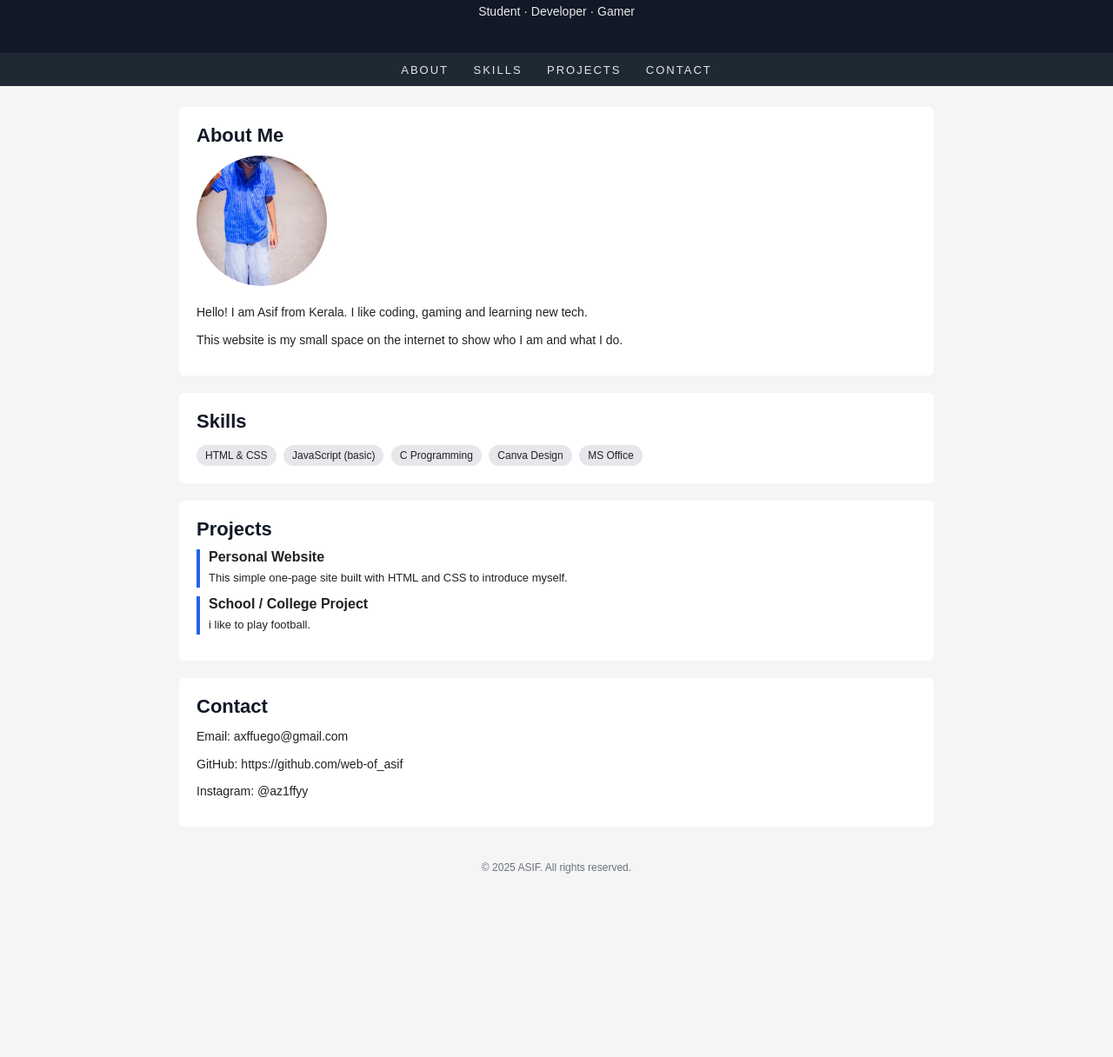
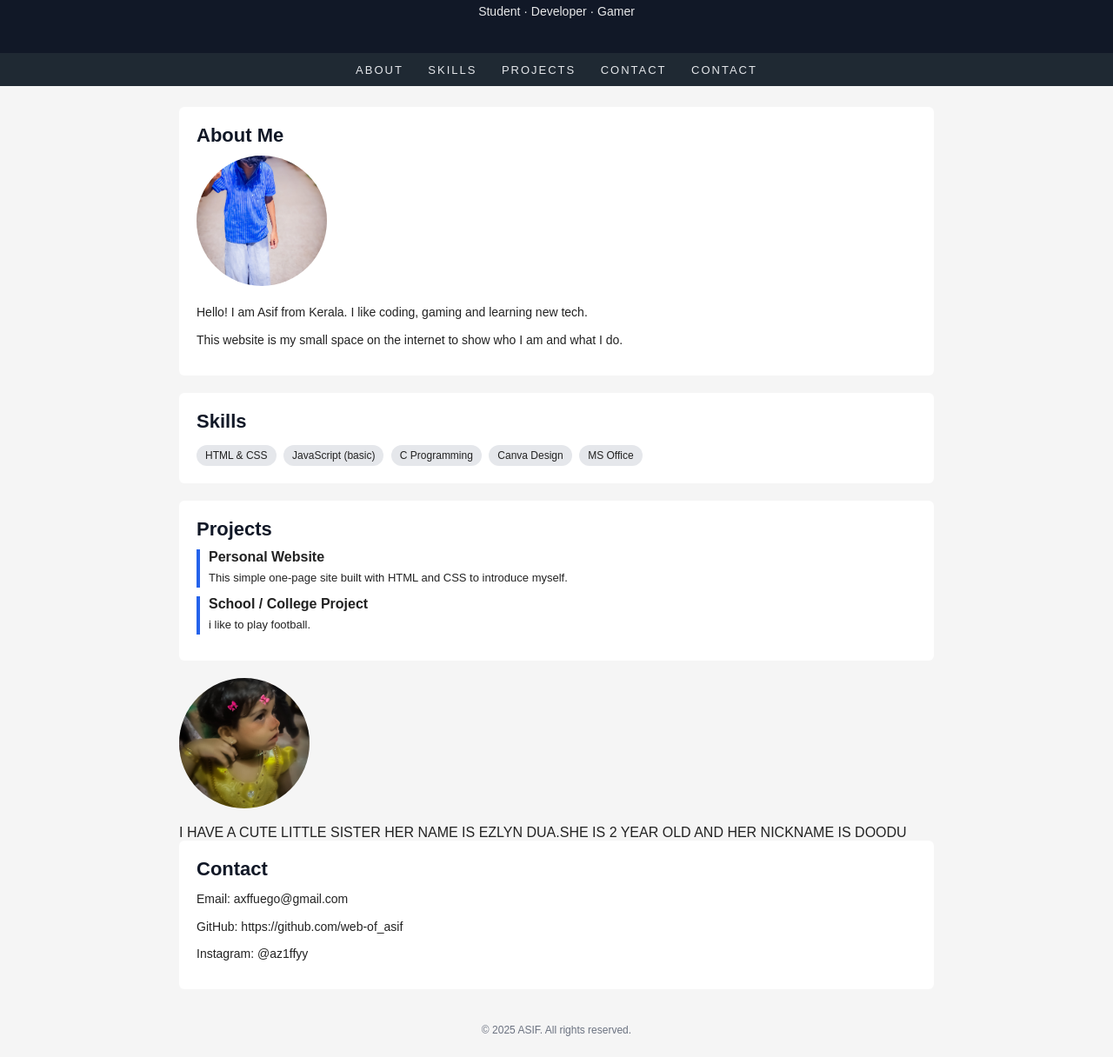
Before and after one commit to axffuego-coder/web-of_asif, a plain HTML site: page index.html in a window 1280 px wide. Shown: the part 80-1296 px from the top of the page at 87% size. Before the commit the page ends 1109 px from the top, so only its background shows below. Drawn offline with Linux system fonts and the light colour scheme.

Commit message:
Add Ezlyn Dua section to index.html
Added a new section for Ezlyn Dua with an image and description.

```diff
--- a/index.html
+++ b/index.html
@@ -95,6 +95,7 @@
     <a href="#skills">Skills</a>
     <a href="#projects">Projects</a>
     <a href="#contact">Contact</a>
+    <a href="#Ezlyn dua">Contact</a>
   </nav>
 
   <div class="container">
@@ -129,6 +130,14 @@
       </div>
     </section>
 
+    <div id="Ezlyn dua">
+      <img src="DOODU.jpg" alt="EZLYN DUA photo"
+       style="width:150px;height:150px;border-radius:50%;object-fit:cover;margin-bottom:15px;">
+
+        <p>I HAVE A CUTE LITTLE SISTER HER NAME IS EZLYN DUA.SHE IS 2 YEAR OLD AND HER NICKNAME IS DOODU</p>
+      </div>
+    </section>
+
     <section id="contact">
       <h2>Contact</h2>
       <p>Email: axffuego@gmail.com</p>
```
